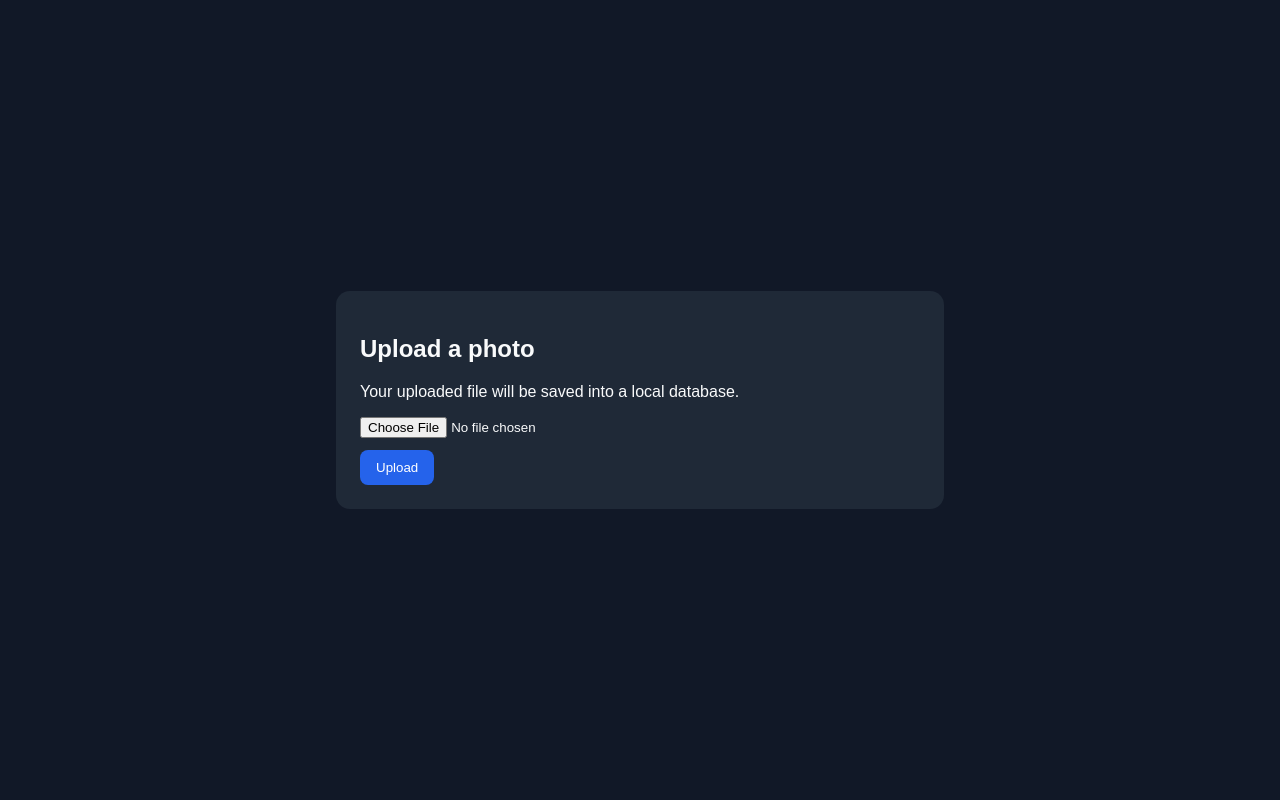
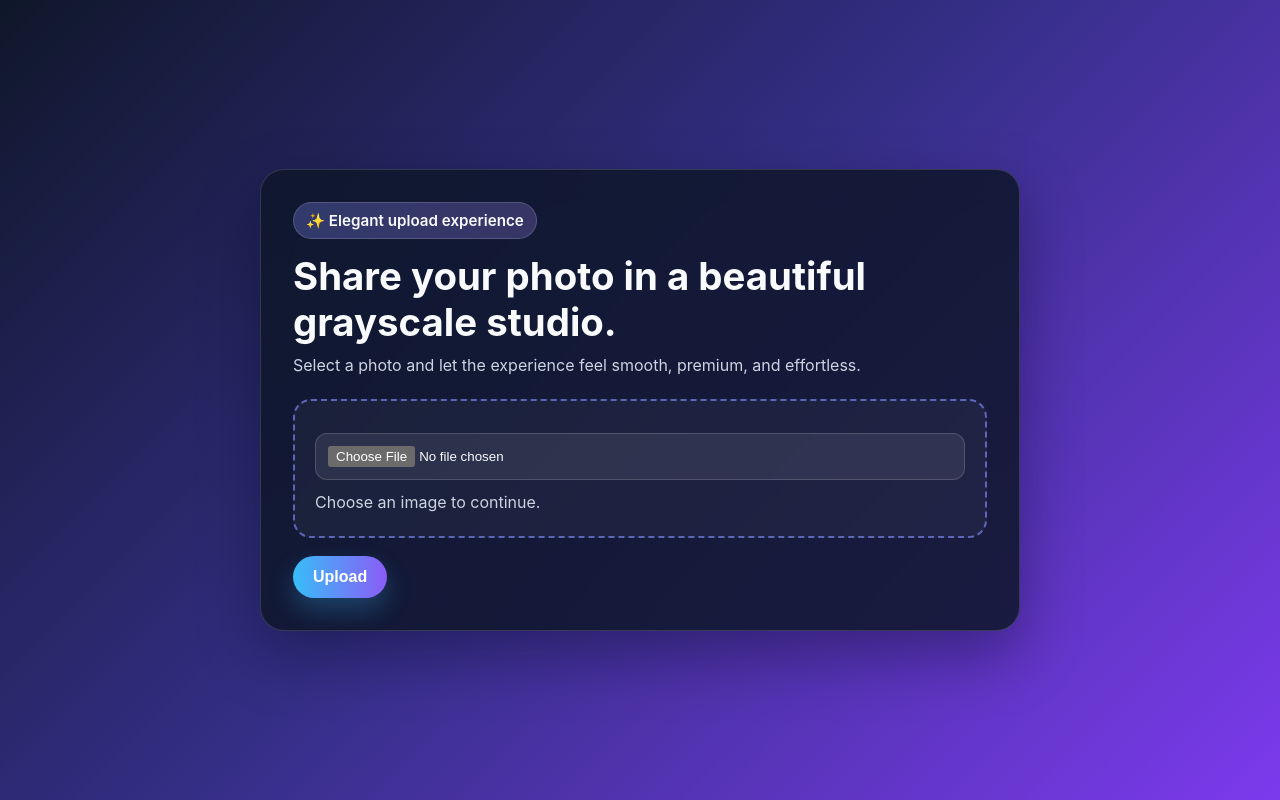
Before and after one commit to SagarDhillon01/Greyscale-Conversion, a Flask app: page / in a window 1280 px wide. Run offline with Flask 3, Linux system fonts and the light colour scheme.

Commit message:
Refine upload UI styling

```diff
--- a/templates/index.html
+++ b/templates/index.html
@@ -3,42 +3,98 @@
   <head>
     <meta charset="utf-8" />
     <meta name="viewport" content="width=device-width, initial-scale=1" />
-    <title>Upload to Database</title>
+    <title>Grayscale Studio</title>
     <style>
+      :root {
+        color-scheme: dark;
+      }
+      * {
+        box-sizing: border-box;
+      }
       body {
-        font-family: Arial, sans-serif;
-        background: #111827;
-        color: #f9fafb;
+        margin: 0;
+        font-family: Inter, Arial, sans-serif;
+        min-height: 100vh;
         display: grid;
         place-items: center;
-        min-height: 100vh;
+        padding: 24px;
+        background: linear-gradient(135deg, #0f172a, #312e81 45%, #7c3aed 100%);
+        color: #f8fafc;
+      }
+      .card {
+        width: min(760px, 100%);
+        background: rgba(15, 23, 42, 0.86);
+        border: 1px solid rgba(255, 255, 255, 0.14);
+        border-radius: 24px;
+        padding: 32px;
+        box-shadow: 0 24px 60px rgba(2, 6, 23, 0.35);
+        backdrop-filter: blur(16px);
+      }
+      .pill {
+        display: inline-flex;
+        align-items: center;
+        padding: 8px 12px;
+        border-radius: 999px;
+        background: linear-gradient(90deg, rgba(129, 140, 248, 0.3), rgba(167, 139, 250, 0.25));
+        border: 1px solid rgba(255, 255, 255, 0.16);
+        font-size: 0.95rem;
+        font-weight: 600;
+      }
+      h1 {
+        margin: 14px 0 8px;
+        font-size: clamp(1.7rem, 3vw, 2.4rem);
+      }
+      p {
         margin: 0;
+        color: #cbd5e1;
+        line-height: 1.6;
       }
-      .box {
-        background: #1f2937;
-        padding: 24px;
-        border-radius: 14px;
-        width: min(560px, 90%);
+      .upload-box {
+        margin-top: 20px;
+        border: 2px dashed rgba(129, 140, 248, 0.65);
+        border-radius: 18px;
+        padding: 20px;
+        background: rgba(248, 250, 252, 0.04);
+      }
+      input[type="file"] {
+        width: 100%;
+        margin: 12px 0 10px;
+        padding: 12px;
+        border-radius: 12px;
+        border: 1px solid rgba(255, 255, 255, 0.16);
+        background: rgba(255, 255, 255, 0.08);
+        color: #f8fafc;
       }
       button {
-        margin-top: 12px;
-        padding: 10px 16px;
         border: none;
-        border-radius: 8px;
-        background: #2563eb;
+        border-radius: 999px;
+        padding: 12px 20px;
+        background: linear-gradient(90deg, #38bdf8, #8b5cf6);
         color: white;
         cursor: pointer;
+        font-size: 1rem;
+        font-weight: 700;
+        box-shadow: 0 12px 24px rgba(56, 189, 248, 0.25);
+      }
+      button:hover {
+        transform: translateY(-1px);
       }
     </style>
   </head>
   <body>
-    <div class="box">
-      <h2>Upload a photo</h2>
-      <p>Your uploaded file will be saved into a local database.</p>
+    <div class="card">
+      <div class="pill">✨ Elegant upload experience</div>
+      <h1>Share your photo in a beautiful grayscale studio.</h1>
+      <p>Select a photo and let the experience feel smooth, premium, and effortless.</p>
+
       <form method="post" enctype="multipart/form-data">
-        <input type="file" name="photo" accept="image/*" required />
-        <br />
-        <button type="submit">Upload</button>
+        <div class="upload-box">
+          <input type="file" name="photo" accept="image/*" required />
+          <p style="margin: 0; color: #cbd5e1;">Choose an image to continue.</p>
+        </div>
+        <div style="margin-top: 18px;">
+          <button type="submit">Upload</button>
+        </div>
       </form>
     </div>
   </body>
```
